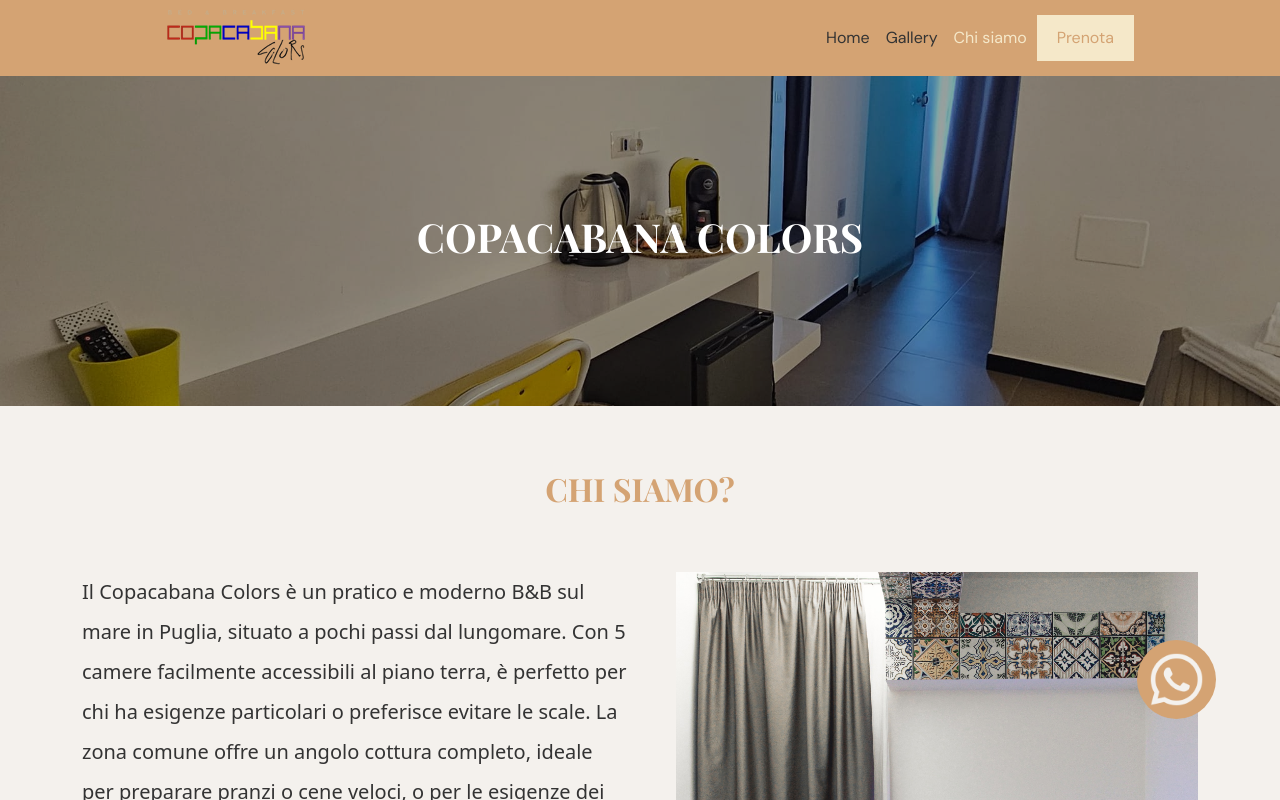
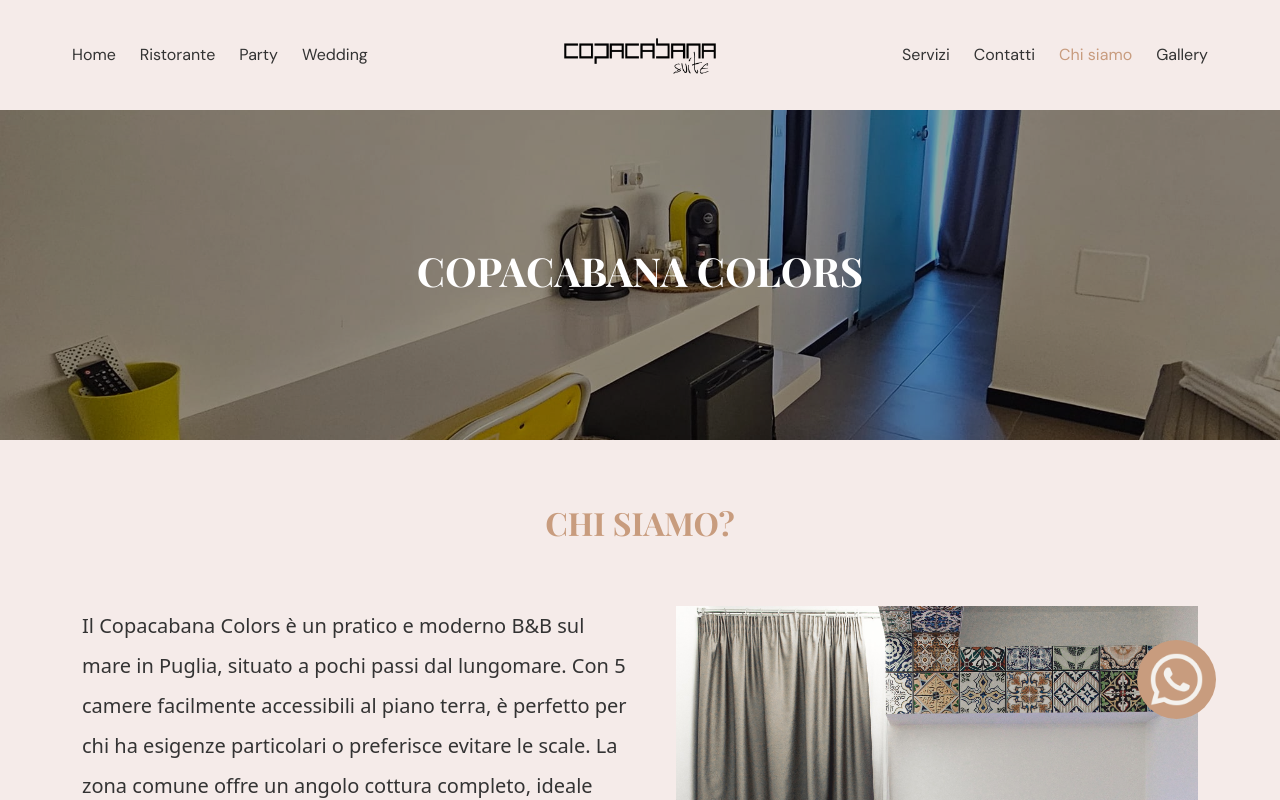
Before and after one commit to Andrea-Asaro/Copacabana_Suite, a React (Vite) app: page /chisiamoPage in a window 1280 px wide. Shown: the top 800 px of the page. Built offline with nearby package versions, Linux system fonts and the light colour scheme; a web font is replaced by a local one.

Commit message:
modificato navbar per suite

```diff
--- a/package.json
+++ b/package.json
@@ -3,7 +3,7 @@
   "private": true,
   "version": "0.0.0",
   "type": "module",
-  "homepage": "https://andrea-asaro.github.io/Copacabana_Colors__React",
+  "homepage": "https://andrea-asaro.github.io/Copacabana_Suite",
   "scripts": {
     "dev": "vite",
     "build": "vite build",
--- a/src/App.css
+++ b/src/App.css
@@ -1,8 +1,8 @@
 :root{
-    --color-1: #D4A373;
-    --color-2: #F5E8C9;
+    --color-1: #C89C7E;
+    --color-2: #F5EBE9;
     --color-3: #333333;
-    --color-0:#F4F1ED;
+    --color-0:#FDFAF1;
 
     --font1: "Playfair Display", serif;
     --font2: "DM Sans", sans-serif;
@@ -56,7 +56,7 @@
 
 
 body {
-    background: var(--color-0);
+    background: var(--color-2);
     color: var(--color-3);
     margin: 0;
     padding: 0;
--- a/src/App.jsx
+++ b/src/App.jsx
@@ -24,7 +24,7 @@
 // componenti
 
 function App() {
-  const basename = process.env.NODE_ENV === 'production' ? '/Copacabana_Colors__React' : '';
+  const basename = process.env.NODE_ENV === 'production' ? '/Copacabana_Suite' : '';
 
   return (
     <Router basename={basename}>
--- a/src/components/Navbar.css
+++ b/src/components/Navbar.css
@@ -1,14 +1,14 @@
 
 
 /* Animazione per l'apertura e la chiusura */
- .navbar-collapse {
+.navbar-collapse {
   max-height: 0;
   overflow: hidden;
   transition: max-height 0.3s ease-out !important;
 }
 
 .navbar-collapse.show {
-  max-height: 200px;
+  max-height: 500px;
 }
 /* Animazione per l'apertura e la chiusura */
 
@@ -17,8 +17,24 @@
 .navbar-nav {
   display: flex;
   align-items: center; /* Centra verticalmente gli elementi */
+  justify-content: space-between;
+  width: 100%;
+  min-height: 110px;
 }
 
+.navbar-brand {
+  position: absolute;
+  left: 50%;
+  transform: translateX(-50%);
+  z-index: 1050;
+  display: flex;
+  /* justify-content: center; */
+  flex-grow: 1;
+}
+
+.navLogo{
+  width: 165px;
+}
 
 .nav-link {
     padding: 5px 15px; /* Aggiungi padding per compensare l'aumento di larghezza */
@@ -26,11 +42,11 @@
   }
 
 .nav-link:hover{
-    color: var(--color-2);
+    color: var(--color-1);
 }
 
 .active{
-    color: var(--color-2) !important;
+    color: var(--color-1) !important;
     /* font-weight: bold; */
 }
 
@@ -45,7 +61,7 @@
     outline: none;
     box-shadow: none;
     border-width: 0px;
-    color: var(--color-2) !important  ; /* Colore di default */
+    color: var(--color-1) !important  ; /* Colore di default */
 }
 
 .navbar-toggler:focus{
@@ -98,11 +114,27 @@
       flex-direction: column; /* Dispone i link in colonna */
       align-items: flex-start; /* Allinea i link a sinistra */
   }
+
+  .navbar-brand {
+    position: static;
+    transform: none;
+  }
+
+  .nav-section {
+    flex-direction: column;
+    width: 100%;
+  }
 }
 
 /* Assicura che la navbar-collapse sia sempre visibile su desktop */
 @media (min-width: 992px) {
   .navbar-collapse {
       max-height: none; /* Rimuovi la limitazione dell'altezza per i desktop */
+      overflow: visible;
+  }
+
+  .nav-section {
+    display: flex;
+    flex-direction: row; /* Assicura che i link siano orizzontali su desktop */
   }
 }
--- a/src/components/Navbar.jsx
+++ b/src/components/Navbar.jsx
@@ -1,7 +1,7 @@
 import './Navbar.css';
 import { NavLink } from 'react-router-dom';
 import { useState } from "react";
-import logo from '../media/logo.png';
+import logo from '../media/copacabanaSuite-logo.png';
 
 export default function Navbar() {
     const [isOpen, setIsOpen] = useState(false);
@@ -13,9 +13,10 @@
     };
 
     return (
-        <nav className="navbar navbar-expand-lg navbar-light bg1 px-4 px-lg-5 py-3 py-lg-0">
-            <NavLink to="/" className="navbar-brand p-0 mb-lg-2 ms-lg-5 ps-lg-5">
-                <img src={logo} alt="Logo" className='ps-lg-2' />
+        <nav className="navbar navbar-expand-lg navbar-light bg2 px-4 px-lg-5 py-3 py-lg-0">
+            <div className="container-fluid">
+                <NavLink to="/" className="navbar-brand">
+                    <img src={logo} alt="Logo" className='navLogo'/>
                 </NavLink>
                 <button
                     onClick={() => setIsOpen(!isOpen)}
@@ -31,38 +32,20 @@
                     className={`navbar-collapse ${isOpen ? 'show' : ''}`}
                     id="navbarCollapse"
                 >
-                <div className="navbar-nav ms-auto me-lg-5 pe-lg-5 py-0">
-                    <NavLink
-                        className="nav-item nav-link text3 font2 mb-1 mb-lg-0 mt-1 mt-lg-0"
-                        to="/"
-                        end
-                        onClick={handleLinkClick}
-                    >
-                        Home
-                    </NavLink>
-                    <NavLink
-                        className="nav-item nav-link text3 font2 mb-1 mb-lg-0"
-                        to="/galleryPage"
-                        onClick={handleLinkClick}
-                    >
-                        Gallery
-                    </NavLink>
-                    <NavLink
-                        className="nav-item nav-link text3 font2 mb-1 mb-lg-0"
-                        to="/chisiamoPage"
-                        onClick={handleLinkClick}
-                    >
-                        Chi siamo
-                    </NavLink>
-                    <button className='btn navbtn mb-1 mb-lg-0'>
-                        <a
-                            href="https://copacabanahoteldesign.beddy.io/#/(beddy:home)?lang=it"
-                            target="blank"
-                            className="nav-item nav-link text1 font2"
-                        >
-                            Prenota
-                        </a>
-                    </button>
+                    <div className="navbar-nav w-100 justify-content-between">
+                        <div className="nav-section">
+                            <NavLink className="nav-item nav-link text3 font2 mx-lg-1" to="/" end onClick={handleLinkClick}>Home</NavLink>
+                            <NavLink className="nav-item nav-link text3 font2 mx-lg-1" to="/ristorantePage" onClick={handleLinkClick}>Ristorante</NavLink>
+                            <NavLink className="nav-item nav-link text3 font2 mx-lg-1" to="/partyPage" onClick={handleLinkClick}>Party</NavLink>
+                            <NavLink className="nav-item nav-link text3 font2 mx-lg-1" to="/weddingPage" onClick={handleLinkClick}>Wedding</NavLink>
+                        </div>
+                        <div className="nav-section">
+                            <NavLink className="nav-item nav-link text3 font2 mx-lg-1" to="/serviziPage" onClick={handleLinkClick}>Servizi</NavLink>
+                            <NavLink className="nav-item nav-link text3 font2 mx-lg-1" to="/contattiPage" onClick={handleLinkClick}>Contatti</NavLink>
+                            <NavLink className="nav-item nav-link text3 font2 mx-lg-1" to="/chisiamoPage" onClick={handleLinkClick}>Chi siamo</NavLink>
+                            <NavLink className="nav-item nav-link text3 font2 mx-lg-1" to="/galleryPage" onClick={handleLinkClick}>Gallery</NavLink>
+                        </div>
+                    </div>
                 </div>
             </div>
         </nav>
--- a/vite.config.js
+++ b/vite.config.js
@@ -3,6 +3,6 @@
 
 // https://vitejs.dev/config/
 export default defineConfig({
-  base: '/Copacabana_Colors__React/',
+  base: '/Copacabana_Suite/',
   plugins: [react()],
 })
```
Also changed, not shown: src/media/copacabanaSuite-logo.png (added). Lines whose indentation alone changed are shown as unchanged.
